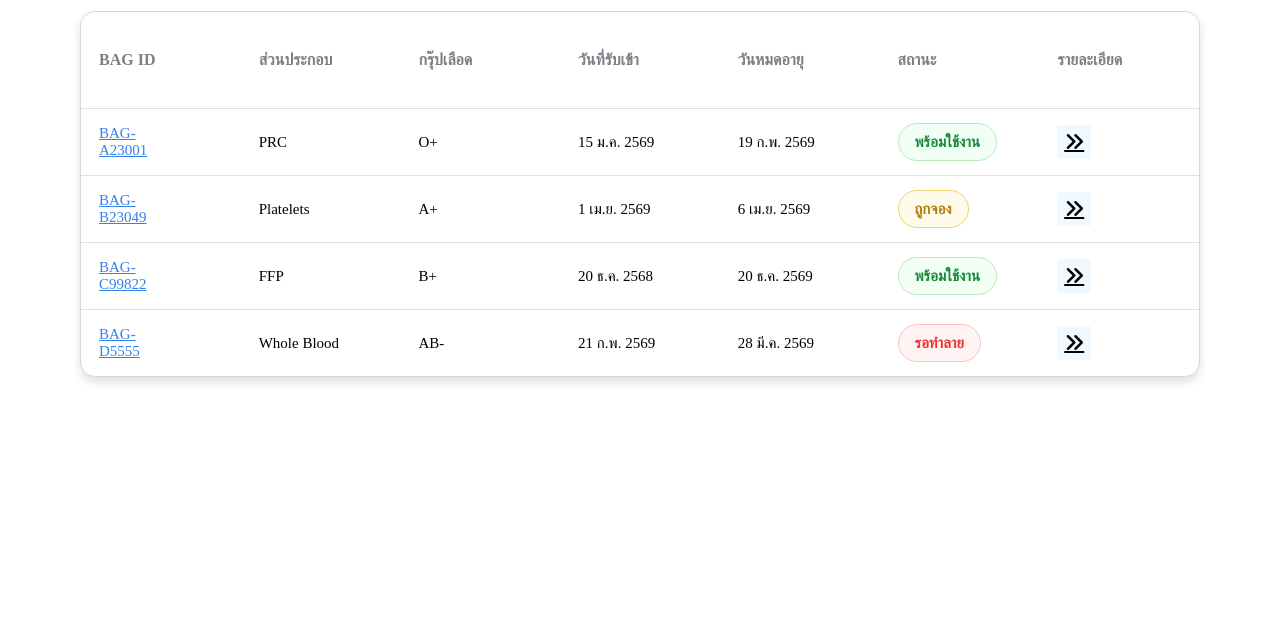
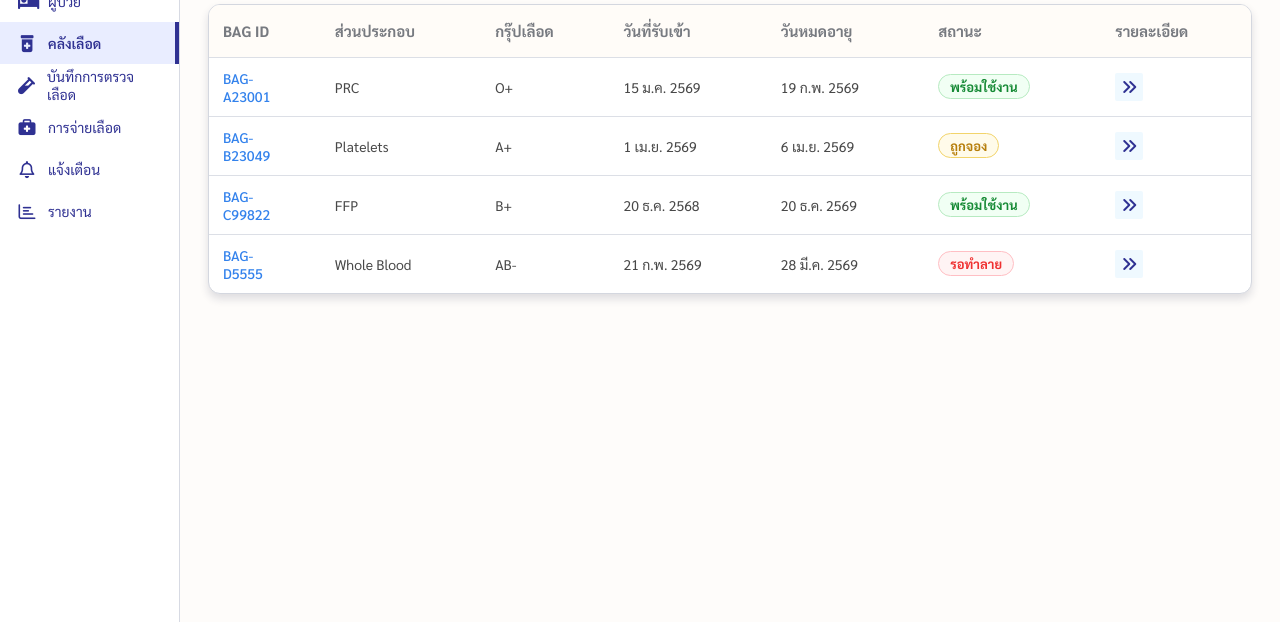
Before and after one commit to KeeratikornJan/CS251_FrontEnd, a plain HTML site: page blood-inventory.html in a window 1280 px wide. Shown: the part 178-800 px from the top of the page. Drawn offline with Linux system fonts and the light colour scheme.

Commit message:
Edit page bindings

```diff
--- a/blood-inventory.html
+++ b/blood-inventory.html
@@ -8,9 +8,9 @@
   <link rel="preconnect" href="https://fonts.gstatic.com" crossorigin />
   <link href="https://fonts.googleapis.com/css2?family=Sarabun:wght@300;400;500;600;700&display=swap" rel="stylesheet" />
   <link rel="stylesheet" href="https://cdnjs.cloudflare.com/ajax/libs/font-awesome/6.5.2/css/all.min.css" />
-  <link rel="stylesheet" href="layout.css" />
+  <link rel="stylesheet" href="shared-topbar-sidebar.css" />
   <link rel="stylesheet" href="blood-inventory.css" />
-  <link rel="stylesheet" href="compact.css" />
+  <link rel="stylesheet" href="shared-ui.css" />
 </head>
 <body data-active-menu="blood-stock">
   <div id="layoutRoot">
@@ -74,7 +74,7 @@
     </main>
   </div>
 
-  <script src="layout.js"></script>
+  <script src="shared-topbar-sidebar.js"></script>
   <script src="blood-inventory.js"></script>
 </body>
 </html>
```
